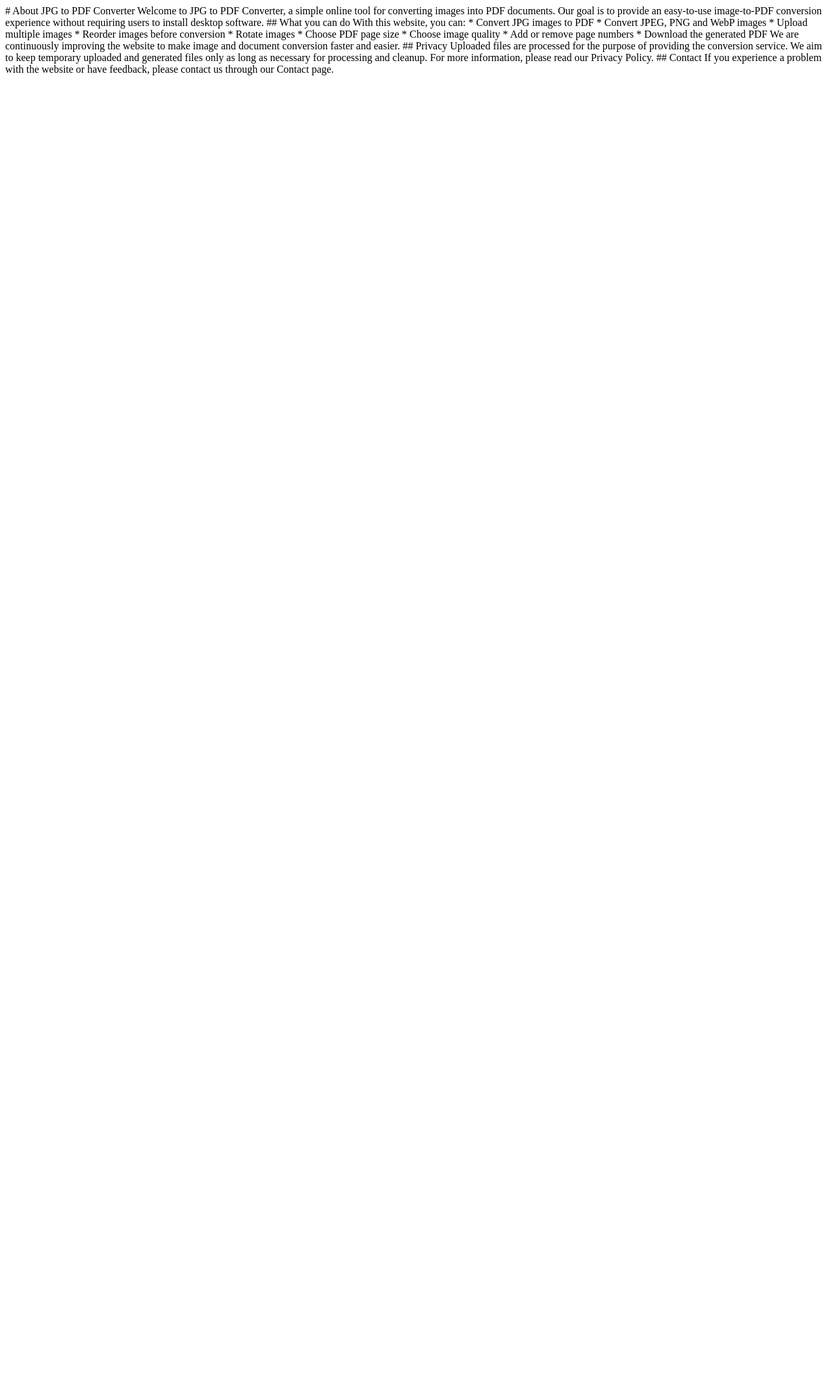
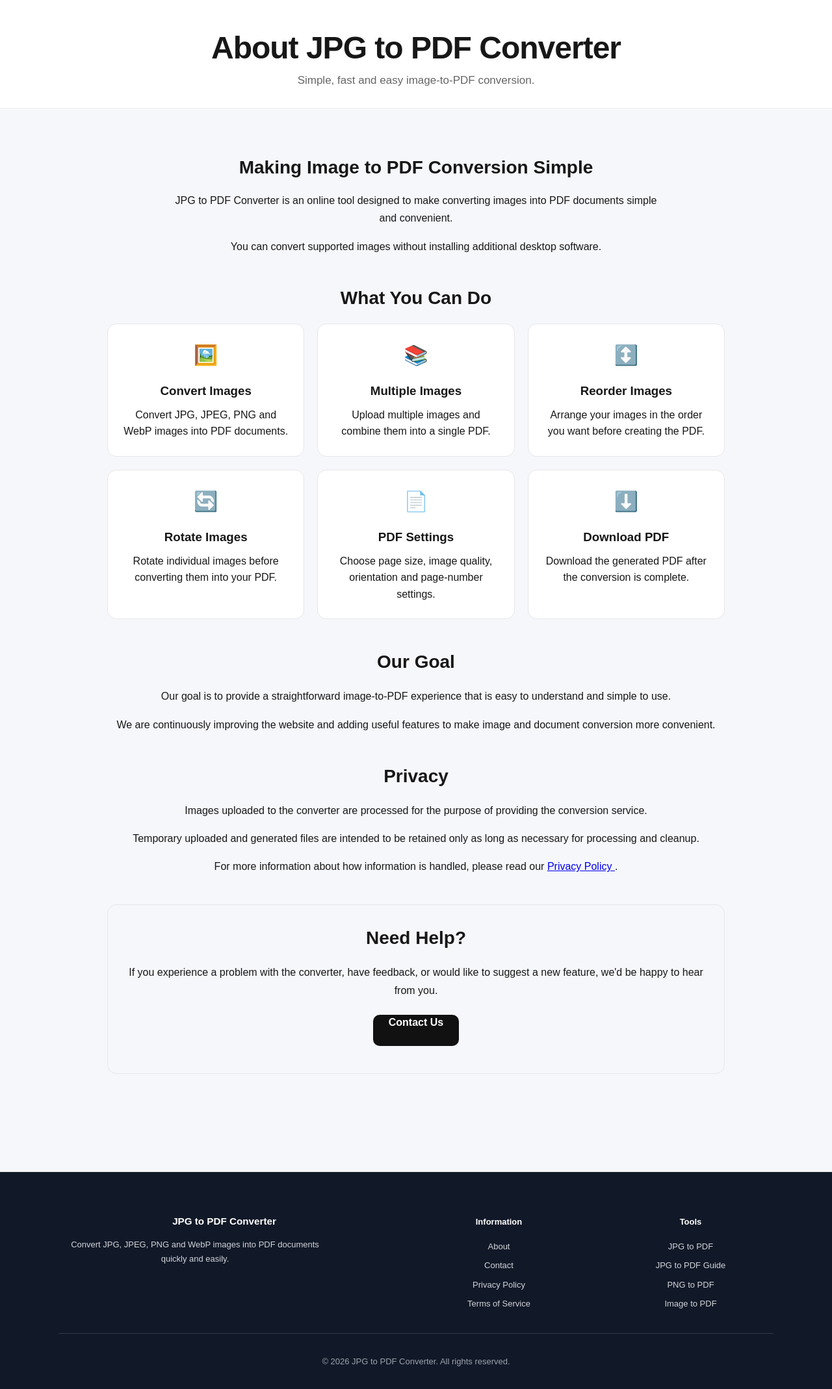
Before and after one commit to d41636780-cpu/jpg-to-pdf, a Flask app: page /about in a window 1280 px wide. Shown: the whole page at 65% size. Before the commit the page ends 116 px from the top, so only its background shows below. Run offline with Flask 3, Linux system fonts and the light colour scheme.

Commit message:
Improve about and contact pages

```diff
--- a/static/style.css
+++ b/static/style.css
@@ -1512,3 +1512,100 @@ line-height: 1.7;
 
 
 }
+
+/* ==========================================
+ABOUT PAGE
+========================================== */
+
+.about-page {
+max-width: 1050px;
+margin: 0 auto;
+}
+
+.about-intro {
+max-width: 750px;
+margin: 0 auto 45px;
+text-align: center;
+}
+
+.about-intro h2 {
+margin-bottom: 15px;
+}
+
+.about-intro p {
+line-height: 1.7;
+}
+
+.about-block {
+max-width: 950px;
+margin: 0 auto 45px;
+}
+
+.about-block > h2 {
+margin-bottom: 18px;
+}
+
+.about-block > p {
+line-height: 1.7;
+margin-bottom: 14px;
+}
+
+.about-features {
+display: grid;
+grid-template-columns: repeat(3, 1fr);
+gap: 20px;
+}
+
+.about-feature {
+padding: 25px 20px;
+border: 1px solid #e5e7eb;
+border-radius: 14px;
+background: #ffffff;
+}
+
+.about-feature span {
+display: block;
+font-size: 30px;
+margin-bottom: 12px;
+}
+
+.about-feature h3 {
+margin-bottom: 10px;
+}
+
+.about-feature p {
+line-height: 1.6;
+margin: 0;
+}
+
+.contact-about {
+padding: 30px;
+border-radius: 14px;
+border: 1px solid #e5e7eb;
+}
+
+.contact-about .select-button {
+display: inline-block;
+margin-top: 10px;
+text-decoration: none;
+}
+
+/* Mobile */
+
+@media (max-width: 700px) {
+
+
+.about-features {
+    grid-template-columns: 1fr;
+}
+
+.about-block {
+    margin-bottom: 35px;
+}
+
+.contact-about {
+    padding: 22px;
+}
+
+
+}
--- a/templates/about.html
+++ b/templates/about.html
@@ -1,31 +1,310 @@
-# About JPG to PDF Converter
+<!DOCTYPE html>
 
-Welcome to JPG to PDF Converter, a simple online tool for converting images into PDF documents.
+<html lang="en">
 
-Our goal is to provide an easy-to-use image-to-PDF conversion experience without requiring users to install desktop software.
+<head>
 
-## What you can do
 
-With this website, you can:
+<meta charset="UTF-8">
 
-* Convert JPG images to PDF
-* Convert JPEG, PNG and WebP images
-* Upload multiple images
-* Reorder images before conversion
-* Rotate images
-* Choose PDF page size
-* Choose image quality
-* Add or remove page numbers
-* Download the generated PDF
+<meta name="viewport"
+      content="width=device-width, initial-scale=1.0">
 
-We are continuously improving the website to make image and document conversion faster and easier.
+<title>About Us - JPG to PDF Converter</title>
 
-## Privacy
+<meta name="description"
+      content="Learn about JPG to PDF Converter, an easy-to-use online tool for converting JPG, JPEG, PNG and WebP images into PDF documents.">
 
-Uploaded files are processed for the purpose of providing the conversion service. We aim to keep temporary uploaded and generated files only as long as necessary for processing and cleanup.
+<link rel="stylesheet"
+      href="{{ url_for('static', filename='style.css') }}">
 
-For more information, please read our Privacy Policy.
 
-## Contact
+</head>
 
-If you experience a problem with the website or have feedback, please contact us through our Contact page.
+<body>
+
+<header class="header">
+
+
+<h1>
+    About JPG to PDF Converter
+</h1>
+
+<p>
+    Simple, fast and easy image-to-PDF conversion.
+</p>
+
+
+</header>
+
+<main class="main">
+
+
+<!-- About -->
+
+<section class="info-section about-page">
+
+    <div class="about-intro">
+
+        <h2>
+            Making Image to PDF Conversion Simple
+        </h2>
+
+        <p>
+            JPG to PDF Converter is an online tool designed
+            to make converting images into PDF documents
+            simple and convenient.
+        </p>
+
+        <p>
+            You can convert supported images without
+            installing additional desktop software.
+        </p>
+
+    </div>
+
+
+    <!-- Features -->
+
+    <div class="about-block">
+
+        <h2>
+            What You Can Do
+        </h2>
+
+        <div class="about-features">
+
+            <div class="about-feature">
+                <span>🖼️</span>
+                <h3>Convert Images</h3>
+                <p>
+                    Convert JPG, JPEG, PNG and WebP images
+                    into PDF documents.
+                </p>
+            </div>
+
+
+            <div class="about-feature">
+                <span>📚</span>
+                <h3>Multiple Images</h3>
+                <p>
+                    Upload multiple images and combine them
+                    into a single PDF.
+                </p>
+            </div>
+
+
+            <div class="about-feature">
+                <span>↕️</span>
+                <h3>Reorder Images</h3>
+                <p>
+                    Arrange your images in the order you want
+                    before creating the PDF.
+                </p>
+            </div>
+
+
+            <div class="about-feature">
+                <span>🔄</span>
+                <h3>Rotate Images</h3>
+                <p>
+                    Rotate individual images before converting
+                    them into your PDF.
+                </p>
+            </div>
+
+
+            <div class="about-feature">
+                <span>📄</span>
+                <h3>PDF Settings</h3>
+                <p>
+                    Choose page size, image quality,
+                    orientation and page-number settings.
+                </p>
+            </div>
+
+
+            <div class="about-feature">
+                <span>⬇️</span>
+                <h3>Download PDF</h3>
+                <p>
+                    Download the generated PDF after the
+                    conversion is complete.
+                </p>
+            </div>
+
+        </div>
+
+    </div>
+
+
+    <!-- Our Goal -->
+
+    <div class="about-block">
+
+        <h2>
+            Our Goal
+        </h2>
+
+        <p>
+            Our goal is to provide a straightforward
+            image-to-PDF experience that is easy to
+            understand and simple to use.
+        </p>
+
+        <p>
+            We are continuously improving the website
+            and adding useful features to make image
+            and document conversion more convenient.
+        </p>
+
+    </div>
+
+
+    <!-- Privacy -->
+
+    <div class="about-block">
+
+        <h2>
+            Privacy
+        </h2>
+
+        <p>
+            Images uploaded to the converter are processed
+            for the purpose of providing the conversion
+            service.
+        </p>
+
+        <p>
+            Temporary uploaded and generated files are
+            intended to be retained only as long as
+            necessary for processing and cleanup.
+        </p>
+
+        <p>
+            For more information about how information is
+            handled, please read our
+            <a href="/privacy">
+                Privacy Policy
+            </a>.
+        </p>
+
+    </div>
+
+
+    <!-- Contact -->
+
+    <div class="about-block contact-about">
+
+        <h2>
+            Need Help?
+        </h2>
+
+        <p>
+            If you experience a problem with the converter,
+            have feedback, or would like to suggest a new
+            feature, we'd be happy to hear from you.
+        </p>
+
+        <a
+            href="/contact"
+            class="select-button"
+        >
+            Contact Us
+        </a>
+
+    </div>
+
+
+</section>
+
+
+</main>
+
+<footer class="site-footer">
+
+
+<div class="footer-container">
+
+
+    <div class="footer-brand">
+
+        <h3>
+            JPG to PDF Converter
+        </h3>
+
+        <p>
+            Convert JPG, JPEG, PNG and WebP images
+            into PDF documents quickly and easily.
+        </p>
+
+    </div>
+
+
+    <div class="footer-links">
+
+        <h4>
+            Information
+        </h4>
+
+        <a href="/about">
+            About
+        </a>
+
+        <a href="/contact">
+            Contact
+        </a>
+
+        <a href="/privacy">
+            Privacy Policy
+        </a>
+
+        <a href="/terms">
+            Terms of Service
+        </a>
+
+    </div>
+
+
+    <div class="footer-links">
+
+        <h4>
+            Tools
+        </h4>
+
+        <a href="/">
+            JPG to PDF
+        </a>
+
+        <a href="/jpg-to-pdf">
+            JPG to PDF Guide
+        </a>
+
+        <a href="/png-to-pdf">
+            PNG to PDF
+        </a>
+
+        <a href="/image-to-pdf">
+            Image to PDF
+        </a>
+
+    </div>
+
+
+</div>
+
+
+<div class="footer-bottom">
+
+    <p>
+        © 2026 JPG to PDF Converter.
+        All rights reserved.
+    </p>
+
+</div>
+
+
+</footer>
+
+</body>
+</html>
```
